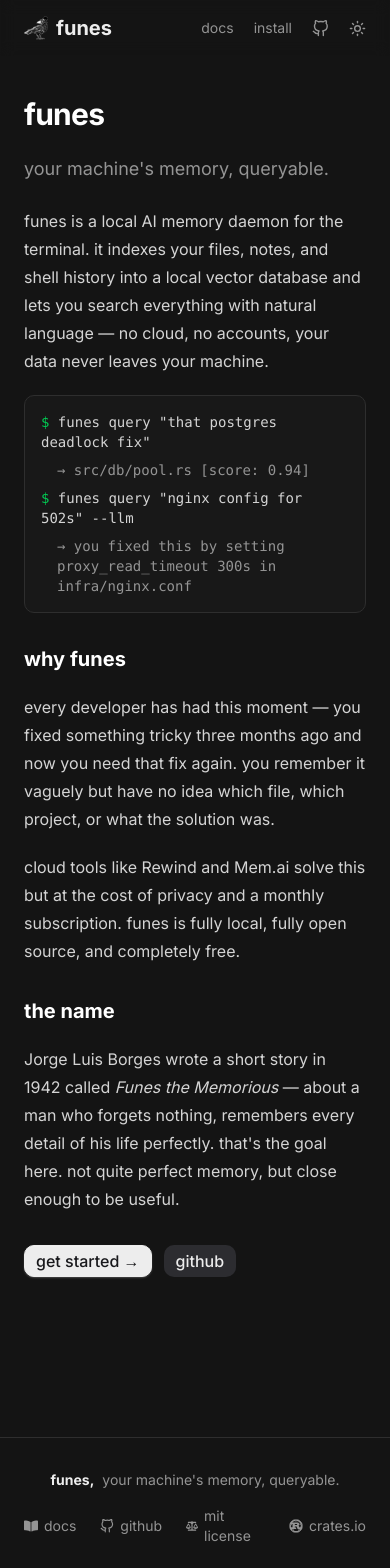
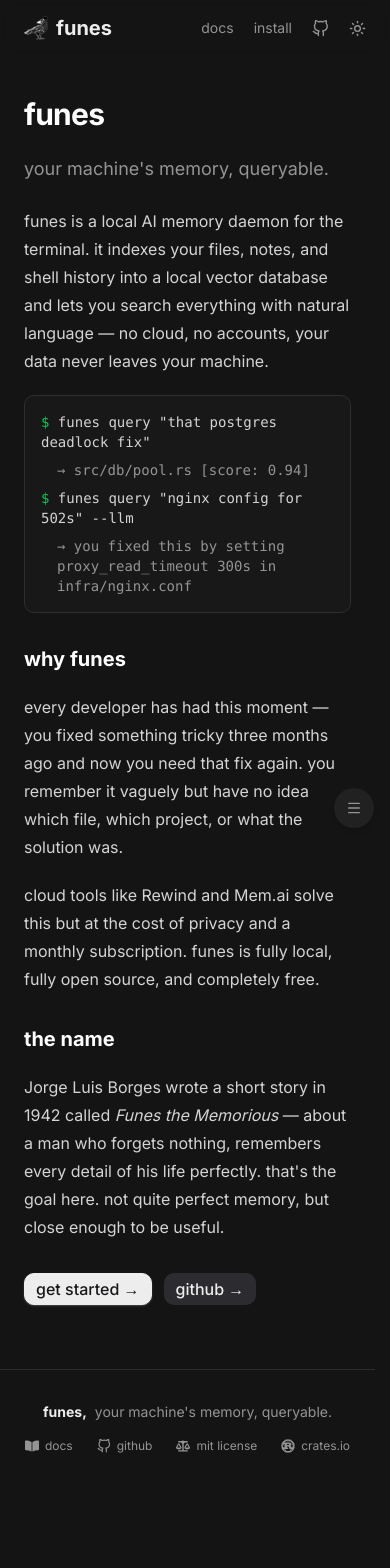
Before and after one commit to bhavv04/funes, a Next.js app in the folder web/: page /docs in a window 390 px wide. Shown: the top 1568 px of the page. After the commit the page ends 1486 px from the top, so only its background shows below. Built offline with nearby package versions, Linux system fonts and the light colour scheme.

Commit message:
feat: update docs sidebar to work for mobile

```diff
--- a/web/app/docs/layout.tsx
+++ b/web/app/docs/layout.tsx
@@ -11,7 +11,7 @@ export default function DocsLayout({
     <>
       <Navbar />
       <div className="max-w-5xl mx-auto px-6 pt-24 pb-16">
-        <div className="flex gap-12">
+        <div className="flex xl:gap-12">
           <DocsSidebar />
           <main className="flex-1 min-w-0">
             <article className="prose prose-neutral dark:prose-invert max-w-none">
--- a/web/app/docs/page.tsx
+++ b/web/app/docs/page.tsx
@@ -52,7 +52,7 @@ export default function DocsPage() {
         </a>
         <a href="https://github.com/bhavv04/funes" target="_blank" rel="noopener noreferrer">
           <Button variant="secondary" size="default">
-            github
+            github →
           </Button>
         </a>
       </div>
--- a/web/app/globals.css
+++ b/web/app/globals.css
@@ -2,6 +2,10 @@
 @plugin "@tailwindcss/typography";
 
 @custom-variant dark (&:is(.dark *));
+
+html {
+  scrollbar-gutter: stable;
+}
 
 @theme inline {
   --color-background: hsl(var(--background));
--- a/web/components/layout/DocsSidebar.tsx
+++ b/web/components/layout/DocsSidebar.tsx
@@ -1,7 +1,8 @@
 "use client";
 
+import { useEffect, useState } from "react";
 import { usePathname } from "next/navigation";
-import { Rocket, Package, Terminal, Settings, BookOpen } from "lucide-react";
+import { Rocket, Package, Terminal, Settings, BookOpen, Menu, X } from "lucide-react";
 
 const nav = [
   {
@@ -21,15 +22,18 @@ const nav = [
   },
 ];
 
-export default function DocsSidebar() {
-  const pathname = usePathname();
-
+function NavContent({
+  pathname,
+  onNavigate,
+}: {
+  pathname: string;
+  onNavigate?: () => void;
+}) {
   return (
-    <aside className="hidden xl:flex flex-col w-56 shrink-0">
-      <div className="sticky top-20 space-y-6">
+    <div className="space-y-6">
       {nav.map((group) => (
         <div key={group.label}>
-            <p className="text-xs text-[hsl(var(--muted-foreground))] mb-2 px-2 uppercase tracking-wider">
+          <p className="text-xs text-[hsl(var(--muted-foreground))] mb-2 px-2">
             {group.label}
           </p>
           <div className="flex flex-col gap-0.5">
@@ -40,6 +44,7 @@ export default function DocsSidebar() {
                 <a
                   key={item.href}
                   href={item.href}
+                  onClick={onNavigate}
                   className={`
                     flex items-center gap-2.5 px-2 py-1.5 rounded-md text-sm
                     border-l-2 transition-colors
@@ -59,6 +64,92 @@ export default function DocsSidebar() {
         </div>
       ))}
     </div>
-    </aside>
   );
 }
+
+export default function DocsSidebar() {
+  const pathname = usePathname();
+  const [open, setOpen] = useState(false);
+
+  // lock body scroll while the drawer is open.
+  // NOTE: relies on `scrollbar-gutter: stable` being set on `html` in your
+  // global stylesheet — that reserves the scrollbar's width permanently, so
+  // toggling `overflow: hidden` here never changes the viewport width (which
+  // would otherwise shift any `position: fixed; right: …` elements, like the
+  // trigger button below).
+  useEffect(() => {
+    if (open) {
+      const prevOverflow = document.body.style.overflow;
+      document.body.style.overflow = "hidden";
+      return () => {
+        document.body.style.overflow = prevOverflow;
+      };
+    }
+  }, [open]);
+
+  // close on escape
+  useEffect(() => {
+    if (!open) return;
+    const onKey = (e: KeyboardEvent) => {
+      if (e.key === "Escape") setOpen(false);
+    };
+    window.addEventListener("keydown", onKey);
+    return () => window.removeEventListener("keydown", onKey);
+  }, [open]);
+
+  // close drawer on route change
+  useEffect(() => {
+    setOpen(false);
+  }, [pathname]);
+
+  return (
+    <div className="self-start shrink-0">
+      {/* desktop sidebar */}
+      <aside className="hidden xl:flex flex-col w-56 shrink-0">
+        <div className="sticky top-20">
+          <NavContent pathname={pathname} />
+        </div>
+      </aside>
+
+      {/* mobile trigger — fixed corner button, out of normal flow */}
+      <button
+        type="button"
+        onClick={() => setOpen(true)}
+        aria-label="open docs navigation"
+        aria-expanded={open}
+        className="xl:hidden fixed bottom-4 right-4 z-40 inline-flex items-center justify-center size-10 rounded-full text-[hsl(var(--muted-foreground))] bg-[hsl(var(--muted))] shadow-md hover:text-[hsl(var(--foreground))] transition-colors"
+      >
+        <Menu size={16} />
+      </button>
+
+      {/* mobile drawer */}
+      {open && (
+        <div className="xl:hidden fixed inset-0 z-50">
+          {/* overlay */}
+          <div
+            className="absolute inset-0 bg-black/40 backdrop-blur-[1px]"
+            onClick={() => setOpen(false)}
+          />
+
+          {/* panel */}
+          <div className="absolute left-0 top-0 h-full w-64 bg-[hsl(var(--background))] px-4 py-4 overflow-y-auto">
+            <div className="flex items-center justify-between mb-6">
+              <p className="text-xs text-[hsl(var(--muted-foreground))]">
+                docs
+              </p>
+              <button
+                type="button"
+                onClick={() => setOpen(false)}
+                aria-label="close docs navigation"
+                className="p-1 rounded-md text-[hsl(var(--muted-foreground))] hover:text-[hsl(var(--foreground))] hover:bg-[hsl(var(--muted))]/30 transition-colors"
+              >
+                <X size={16} />
+              </button>
+            </div>
+            <NavContent pathname={pathname} onNavigate={() => setOpen(false)} />
+          </div>
+        </div>
+      )}
+    </div>
+  );
+}
--- a/web/components/layout/Footer.tsx
+++ b/web/components/layout/Footer.tsx
@@ -5,7 +5,7 @@ import { FaRust } from "react-icons/fa";
 
 export default function Footer() {
   return (
-    <footer className="mt-24 border-t border-[hsl(var(--border))]">
+    <footer className="border-t border-[hsl(var(--border))]">
       <div className="max-w-5xl mx-auto px-6 py-8 flex flex-col md:flex-row items-center justify-between gap-4">
 
         <div className="flex items-center gap-2">
@@ -15,7 +15,7 @@ export default function Footer() {
           </span>
         </div>
 
-        <div className="flex items-center gap-6 text-sm text-[hsl(var(--muted-foreground))]">
+        <div className="flex items-center gap-6 text-xs sm:text-sm text-[hsl(var(--muted-foreground))]">
 
           <a
             href="/docs"
--- a/web/components/sections/Roadmap.tsx
+++ b/web/components/sections/Roadmap.tsx
@@ -27,7 +27,7 @@ export default function Roadmap() {
   const progress = (completedCount / ROADMAP.length) * 100;
 
   return (
-    <section id="roadmap" className="px-6 pt-18">
+    <section id="roadmap" className="px-6 py-18">
       <div className="w-full max-w-3xl mx-auto space-y-10">
 
         {/* Header */}
```
Lines whose indentation alone changed are shown as unchanged.
